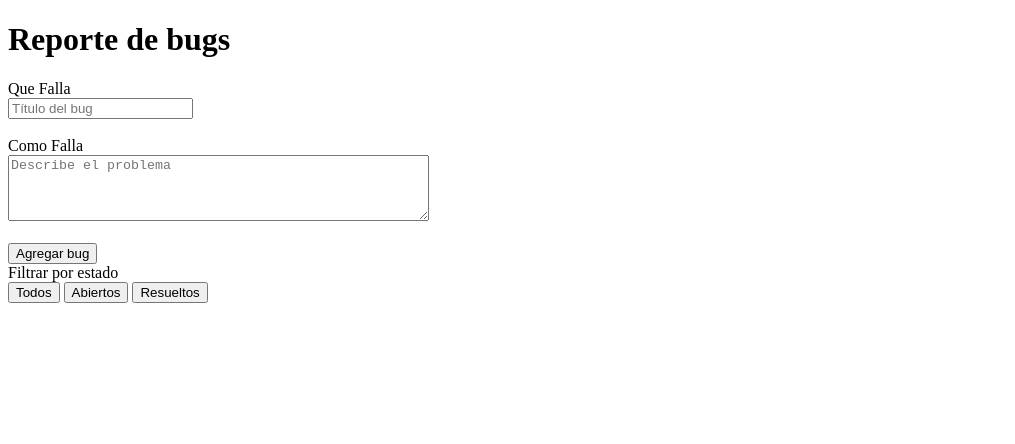
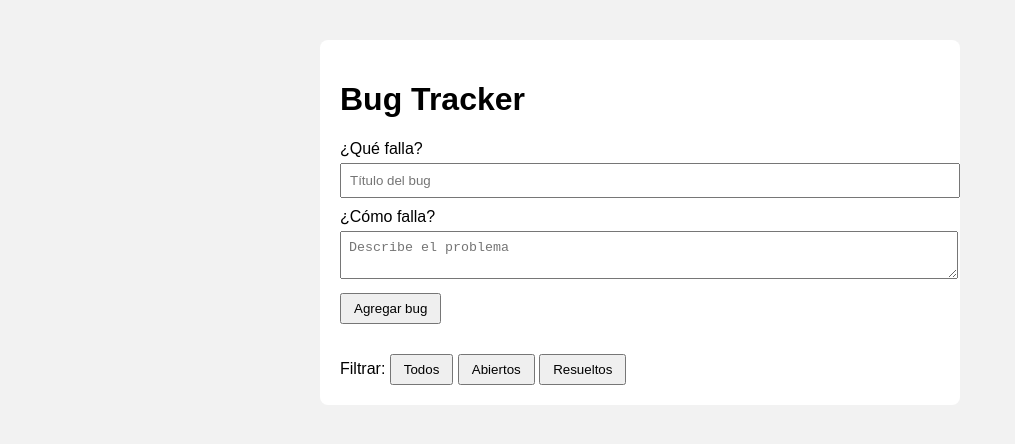
Before and after one commit to DevPaulSuarez/bug-tracker, a plain HTML site: page index.html in a window 1280 px wide. Shown: the whole page, without its empty margins (0-1015 px from the left). Drawn offline with Linux system fonts and the light colour scheme; no server answers.

Commit message:
mejoras con estilos y agregado el readme del proyecto

```diff
--- /dev/null
+++ b/css/style.css
@@ -0,0 +1,40 @@
+body {
+  font-family: Arial, sans-serif;
+  background: #f2f2f2;
+}
+
+.container {
+  max-width: 600px;
+  margin: 40px auto;
+  background: white;
+  padding: 20px;
+  border-radius: 8px;
+}
+
+.form label {
+  display: block;
+  margin-top: 10px;
+}
+
+input, textarea {
+  width: 100%;
+  padding: 8px;
+  margin-top: 5px;
+}
+
+button {
+  margin-top: 10px;
+  padding: 6px 12px;
+  cursor: pointer;
+}
+
+.filters {
+  margin-top: 20px;
+}
+
+.bug-list div {
+  background: #eee;
+  padding: 10px;
+  margin-top: 10px;
+  border-radius: 6px;
+}
--- a/index.html
+++ b/index.html
@@ -1,35 +1,36 @@
 <!DOCTYPE html>
-<html lang="en">
+<html lang="es">
 <head>
   <meta charset="UTF-8" />
   <meta name="viewport" content="width=device-width, initial-scale=1.0" />
   <title>Bug Tracker</title>
+  <link rel="stylesheet" href="css/style.css">
 </head>
 <body>
-    <h1>Reporte de bugs</h1>
-    <label for="title">Que Falla</label><br />
+
+  <div class="container">
+    <h1>Bug Tracker</h1>
+
+    <div class="form">
+      <label>¿Qué falla?</label>
       <input type="text" id="title" placeholder="Título del bug" />
-    <br /><br />
-    <label for="description">Como Falla</label><br />
-    <textarea
-      id="description"
-      placeholder="Describe el problema"
-      rows="4"
-      cols="50"
-    ></textarea>
-    <br /><br />
+
+      <label>¿Cómo falla?</label>
+      <textarea id="description" placeholder="Describe el problema"></textarea>
 
       <button id="addBug">Agregar bug</button>
-    <br>
-    <label>Filtrar por estado</label><br />
+    </div>
 
+    <div class="filters">
+      <span>Filtrar:</span>
       <button id="filterAll">Todos</button>
       <button id="filterOpen">Abiertos</button>
       <button id="filterResolved">Resueltos</button>
+    </div>
 
-    <ul id="bugList"></ul>
+    <div id="bugList" class="bug-list"></div>
+  </div>
 
-    <script src="/js/app.js"></script>
-
+  <script src="js/app.js"></script>
 </body>
 </html>
```
Also changed, not shown: README.md (added). Lines whose indentation alone changed are shown as unchanged.
